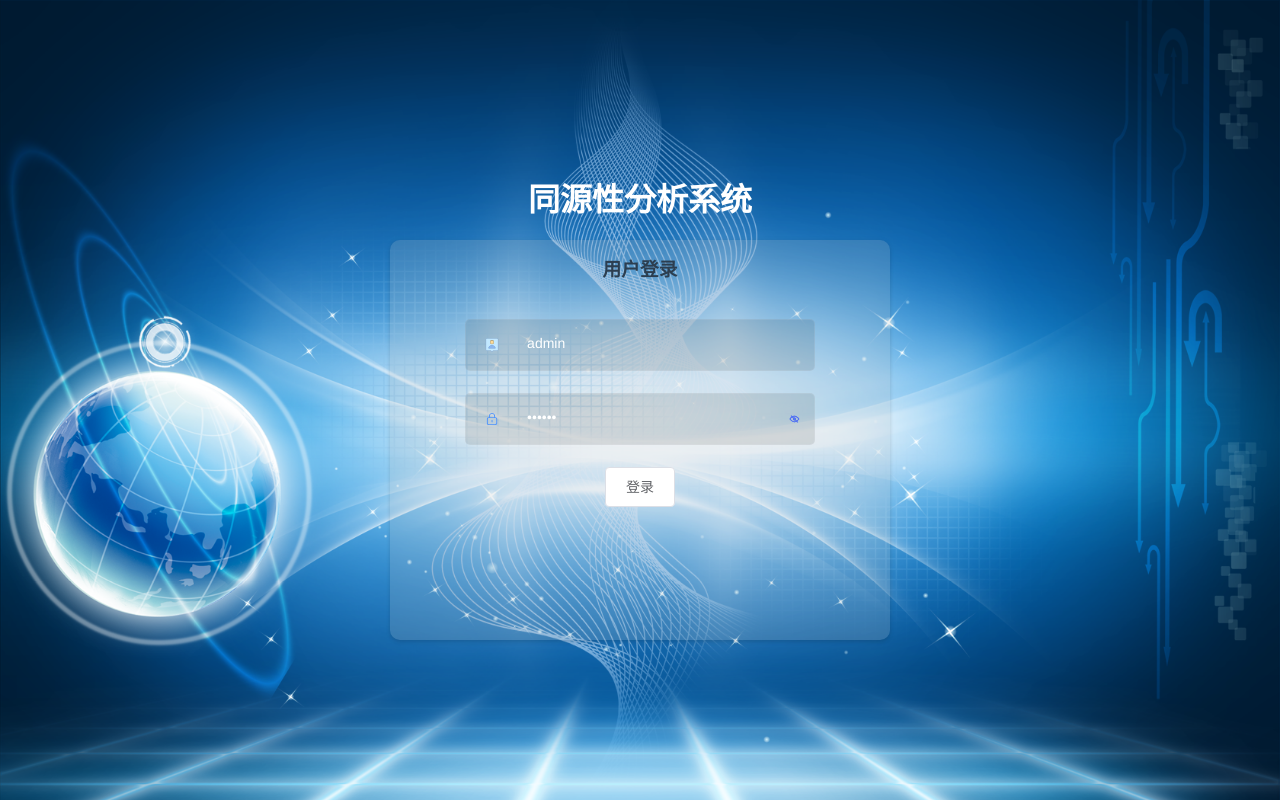
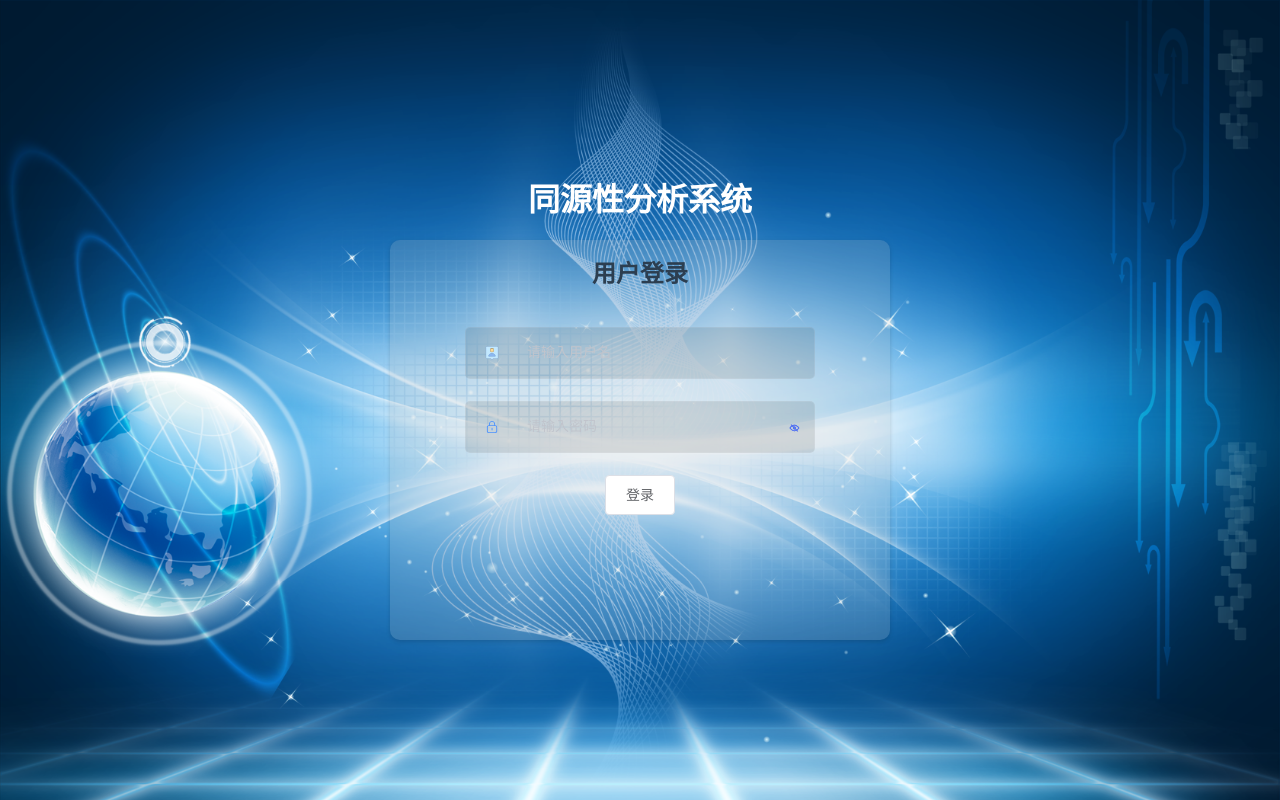
Before and after one commit to rousean/vue-system, a Vue app: page / in a window 1280 px wide. Built offline with nearby package versions, Linux system fonts and the light colour scheme.

Commit message:
'commit'

```diff
--- a/src/views/login/Login.vue
+++ b/src/views/login/Login.vue
@@ -2,11 +2,11 @@
   <div class="login-container">
     <h1 style="color:white">同源性分析系统</h1>
     <div class="login-content">
-      <h3>用户登录</h3>
+      <h2>用户登录</h2>
       <el-form
-        ref="form"
-        :model="form"
         class="login-form"
+        ref="loginForm"
+        :model="loginForm"
         autocomplete="on"
         label-position="left"
       >
@@ -16,7 +16,8 @@
           </span>
           <el-input
             ref="username"
-            v-model="form.user"
+            v-model="loginForm.username"
+            placeholder="请输入用户名"
             name="username"
             type="text"
             tabindex="1"
@@ -25,10 +26,11 @@
         </el-form-item>
         <el-tooltip
           class="item"
-          effect="dark"
-          content="Right Bottom 提示文字"
+          effect="light"
+          content="大写锁定已打开"
           placement="right-end"
-          :disabled="isDisabled"
+          v-model="isCapsLock"
+          manual
         >
           <el-form-item>
             <span class="svg-container">
@@ -36,8 +38,14 @@
             </span>
             <el-input
               ref="password"
+              v-model="loginForm.password"
+              name="password"
+              placeholder="请输入密码"
               :type="passwordType"
-              v-model="form.password"
+              tabindex="1"
+              autocomplete="on"
+              @keyup.native="checkCapsLock"
+              @blur="isCapsLock = false"
             ></el-input>
             <span class="svg-eye" @click="changePasswordType">
               <svg-icon
@@ -58,12 +66,21 @@
 export default {
   data() {
     return {
-      form: {
-        user: 'admin',
-        password: '111111'
+      loginForm: {
+        username: '',
+        password: ''
       },
+      // 输入框是否为password类型
       passwordType: 'password',
-      isDisabled: 'false'
+      // 是否显示提示文字
+      isCapsLock: false
+    }
+  },
+  mounted() {
+    if (this.loginForm.username === '') {
+      this.$refs.username.focus()
+    } else if (this.loginForm.password === '') {
+      this.$refs.password.focus()
     }
   },
   methods: {
@@ -76,6 +93,10 @@ export default {
       this.$nextTick(() => {
         this.$refs.password.focus()
       })
+    },
+    checkCapsLock(e) {
+      const { key } = e
+      this.isCapsLock = key && key.length === 1 && key >= 'A' && key <= 'Z'
     }
   }
 }
@@ -132,9 +153,9 @@ $cursor: #fff;
   background-repeat: no-repeat;
   background-attachment: fixed;
   display: flex;
+  flex-direction: column;
   justify-content: center;
   align-items: center;
-  flex-direction: column;
 }
 .login-content {
   width: 500px;
```
